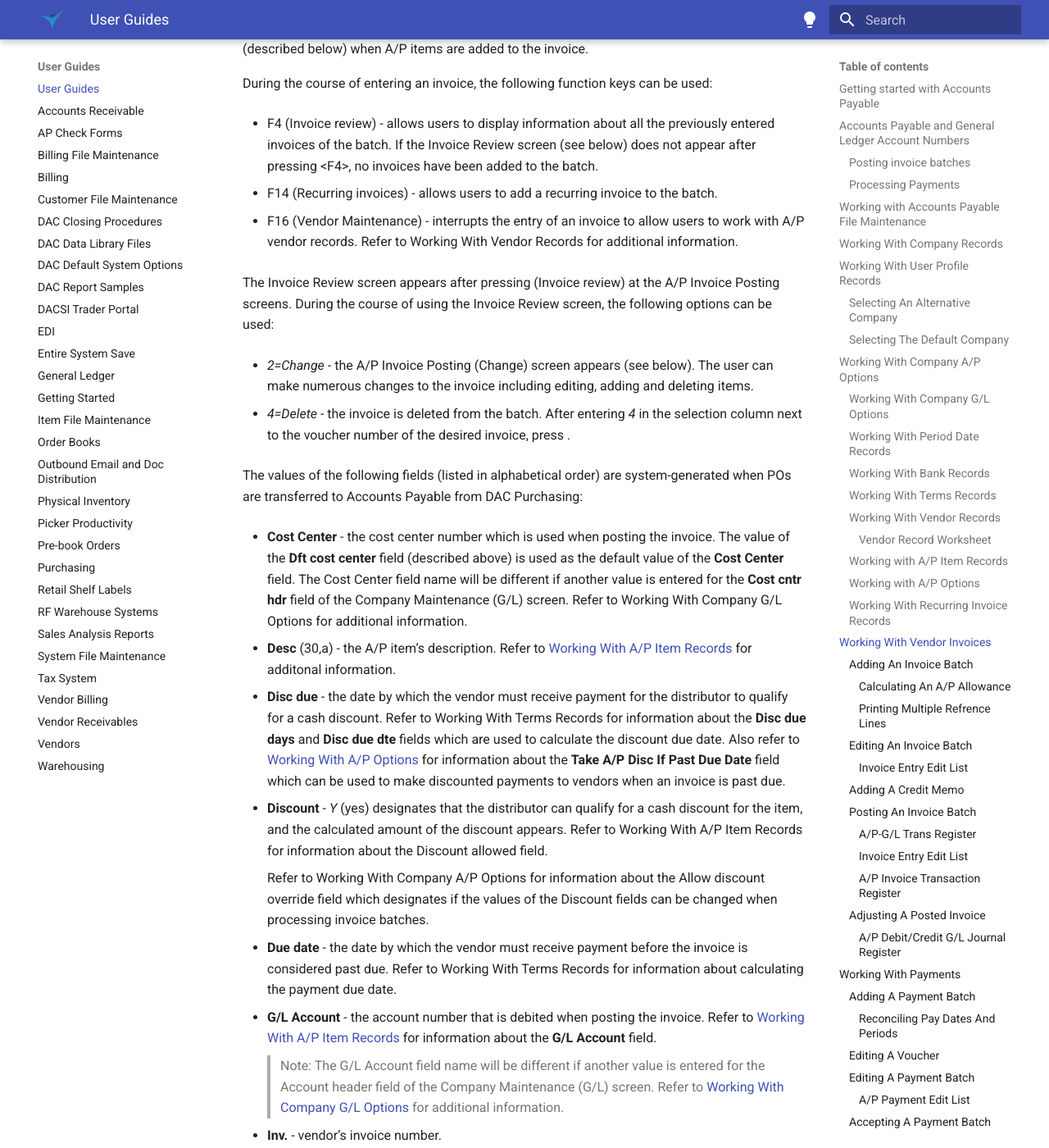
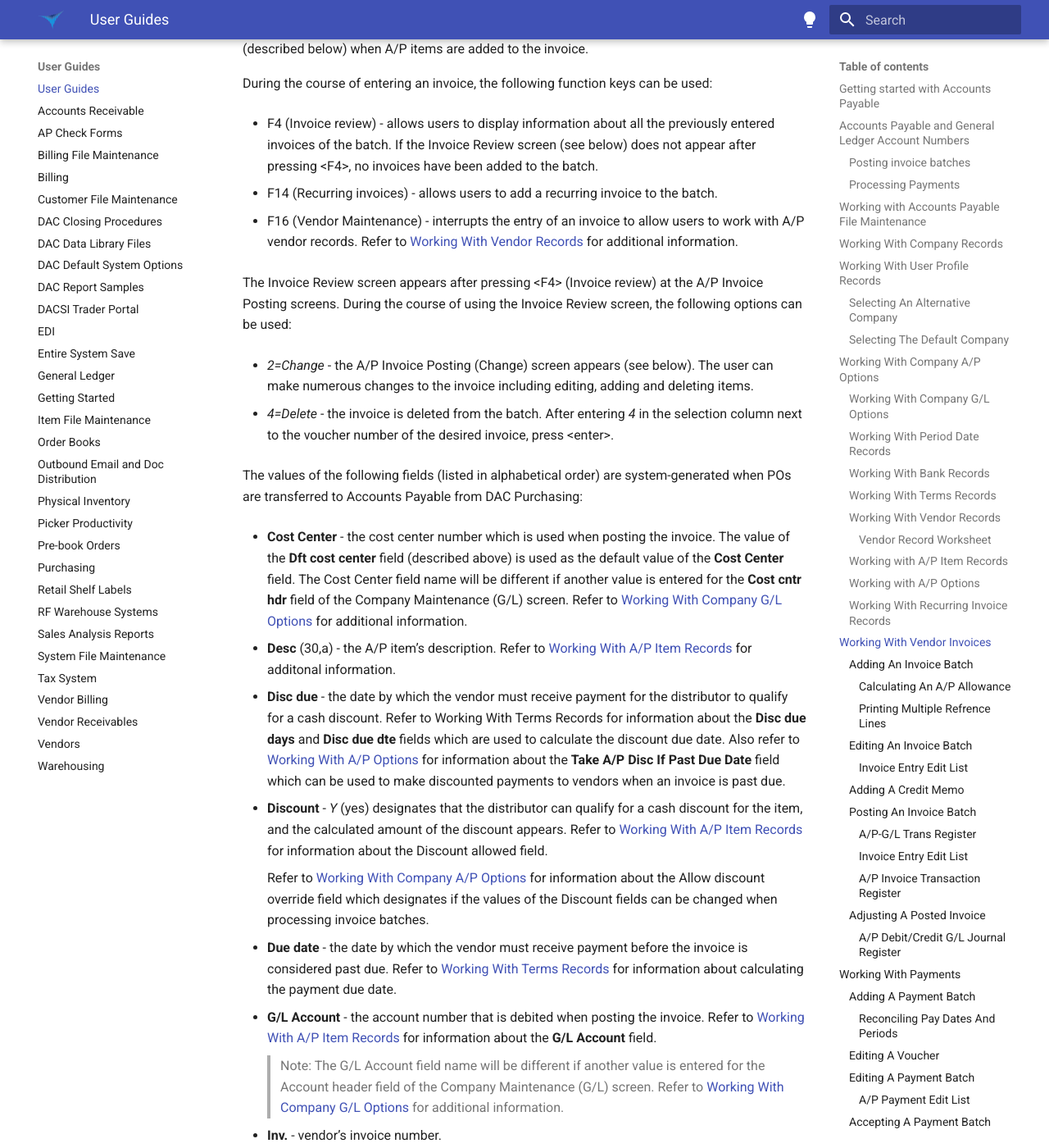
Before and after one commit to AydenB/mkdocs, an MkDocs documentation site: the page built from docs/user-guide/Accounts Payable.md, in a window 1280 px wide and 1400 px high, scrolled down 32201 px. Shown: the whole window at 82% size. Built offline with MkDocs 1.6.1 and Material for MkDocs 9.7.7, drawn with Linux system fonts in a browser that asks for light colours; some of the changed text lies outside the part shown.

Commit message:
proofread

```diff
--- a/docs/user-guide/Accounts Payable.md
+++ b/docs/user-guide/Accounts Payable.md
@@ -717,27 +717,27 @@
 
 - F14 (Recurring invoices) - allows users to add a recurring invoice to the batch.
 
-- F16 (Vendor Maintenance) - interrupts the entry of an invoice to allow users to work with A/P vendor records. Refer to Working With Vendor Records for additional information.
+- F16 (Vendor Maintenance) - interrupts the entry of an invoice to allow users to work with A/P vendor records. Refer to [Working With Vendor Records](#working-with-vendor-records) for additional information.
 
-The Invoice Review screen appears after pressing <F4> (Invoice review) at the A/P Invoice Posting screens. During the course of using the Invoice Review screen, the following options can be used:
+The Invoice Review screen appears after pressing &lt;F4&gt; (Invoice review) at the A/P Invoice Posting screens. During the course of using the Invoice Review screen, the following options can be used:
 
 - *2=Change* - the A/P Invoice Posting (Change) screen appears (see below). The user can make numerous changes to the invoice including editing, adding and deleting items.
 
-- *4=Delete* - the invoice is deleted from the batch. After entering *4* in the selection column next to the voucher number of the desired invoice, press <Enter>.
+- *4=Delete* - the invoice is deleted from the batch. After entering *4* in the selection column next to the voucher number of the desired invoice, press &lt;enter&gt;.
 
 The values of the following fields (listed in alphabetical order) are system-generated when POs are transferred to Accounts Payable from DAC Purchasing:
 
-- **Cost Center** - the cost center number which is used when posting the invoice. The value of the **Dft cost center** field (described above) is used as the default value of the **Cost Center** field. The Cost Center field name will be different if another value is entered for the **Cost cntr hdr** field of the Company Maintenance (G/L) screen. Refer to Working With Company G/L Options for additional information.
+- **Cost Center** - the cost center number which is used when posting the invoice. The value of the **Dft cost center** field (described above) is used as the default value of the **Cost Center** field. The Cost Center field name will be different if another value is entered for the **Cost cntr hdr** field of the Company Maintenance (G/L) screen. Refer to [Working With Company G/L Options](#working-with-company-gl-options) for additional information.
 
 - **Desc** (30,a) - the A/P item’s description. Refer to [Working With A/P Item Records](#working-with-ap-item-records) for additonal information.
 
 - **Disc due** - the date by which the vendor must receive payment for the distributor to qualify for a cash discount. Refer to Working With Terms Records for information about the **Disc due days** and **Disc due dte** fields which are used to calculate the discount due date. Also refer to [Working With A/P Options](#working-with-ap-options) for information about the **Take A/P Disc If Past Due Date** field which can be used to make discounted payments to vendors when an invoice is past due.
 
-- **Discount** - *Y* (yes) designates that the distributor can qualify for a cash discount for the item, and the calculated amount of the discount appears. Refer to Working With A/P Item Records for information about the Discount allowed field.
+- **Discount** - *Y* (yes) designates that the distributor can qualify for a cash discount for the item, and the calculated amount of the discount appears. Refer to [Working With A/P Item Records](#working-with-ap-item-records) for information about the Discount allowed field.
 
-    Refer to Working With Company A/P Options for information about the Allow discount override field which designates if the values of the Discount fields can be changed when processing invoice batches.
+    Refer to [Working With Company A/P Options](#working-with-company-ap-options) for information about the Allow discount override field which designates if the values of the Discount fields can be changed when processing invoice batches.
 
-- **Due date** - the date by which the vendor must receive payment before the invoice is considered past due. Refer to Working With Terms Records for information about calculating the payment due date.
+- **Due date** - the date by which the vendor must receive payment before the invoice is considered past due. Refer to [Working With Terms Records](#working-with-terms-records) for information about calculating the payment due date.
 
 - **G/L Account** - the account number that is debited when posting the invoice. Refer to [Working With A/P Item Records](#working-with-ap-item-records) for information about the **G/L Account** field.
 
@@ -757,9 +757,10 @@
 
 - **Ref** - text printed on check stubs, the A/P Invoice Transaction Register report, and A/P invoice journal reports. When purchase orders are transferred to Accounts Payable from DAC Purchasing, the PO numbers are automatically entered for the **Ref** field.
 
-    Refer to Printing Multiple Reference Lines for information about printing a check stub containing more than one line of text.
+    Refer to [Printing Multiple Reference Lines](#printing-multiple-refrence-lines) for information about printing a check stub containing more than one line of text.
 
 - **Terms** - the vendor’s payment terms.
+
 - **Vendor** - vendor code.
 
 The A/P DR/CR Maintenance screen is used to credit and debit vendor invoices which are posted, but not yet paid. Refer to [Adjusting A Posted Invoice](#adjusting-a-posted-invoice) for additional information.
```
